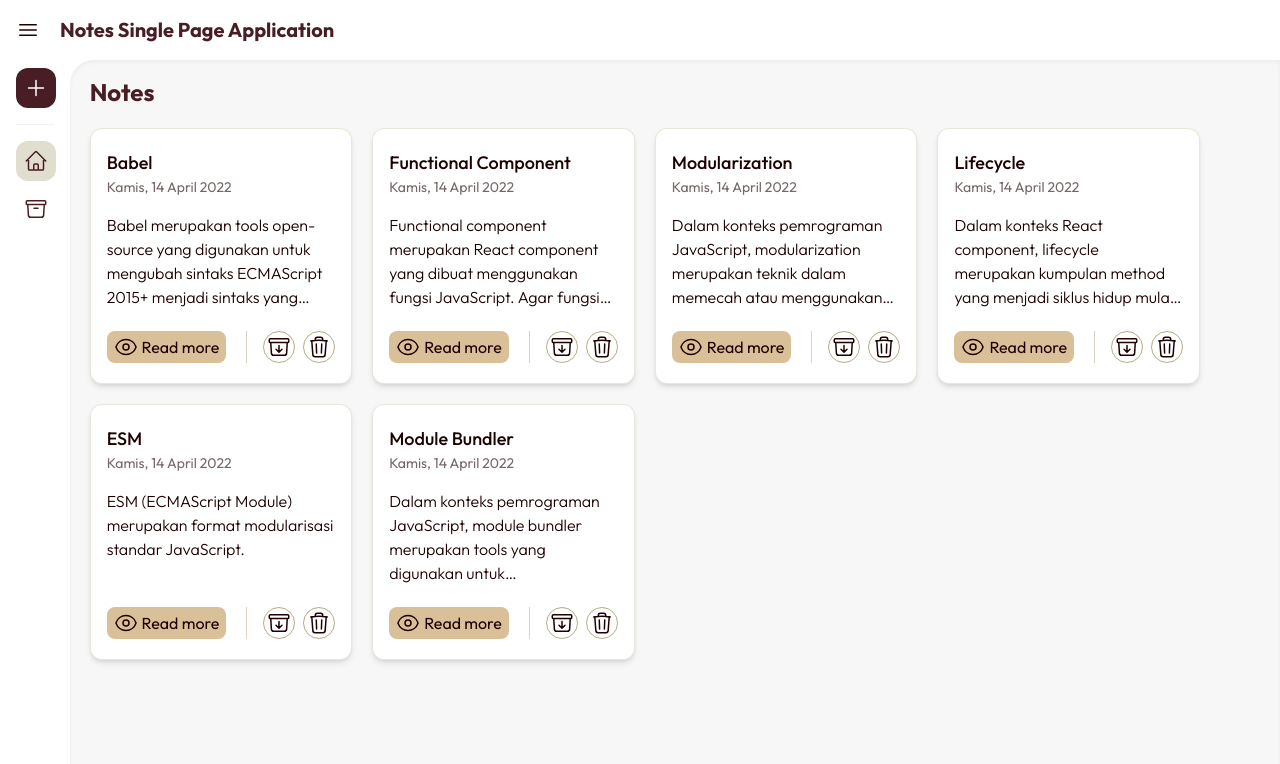
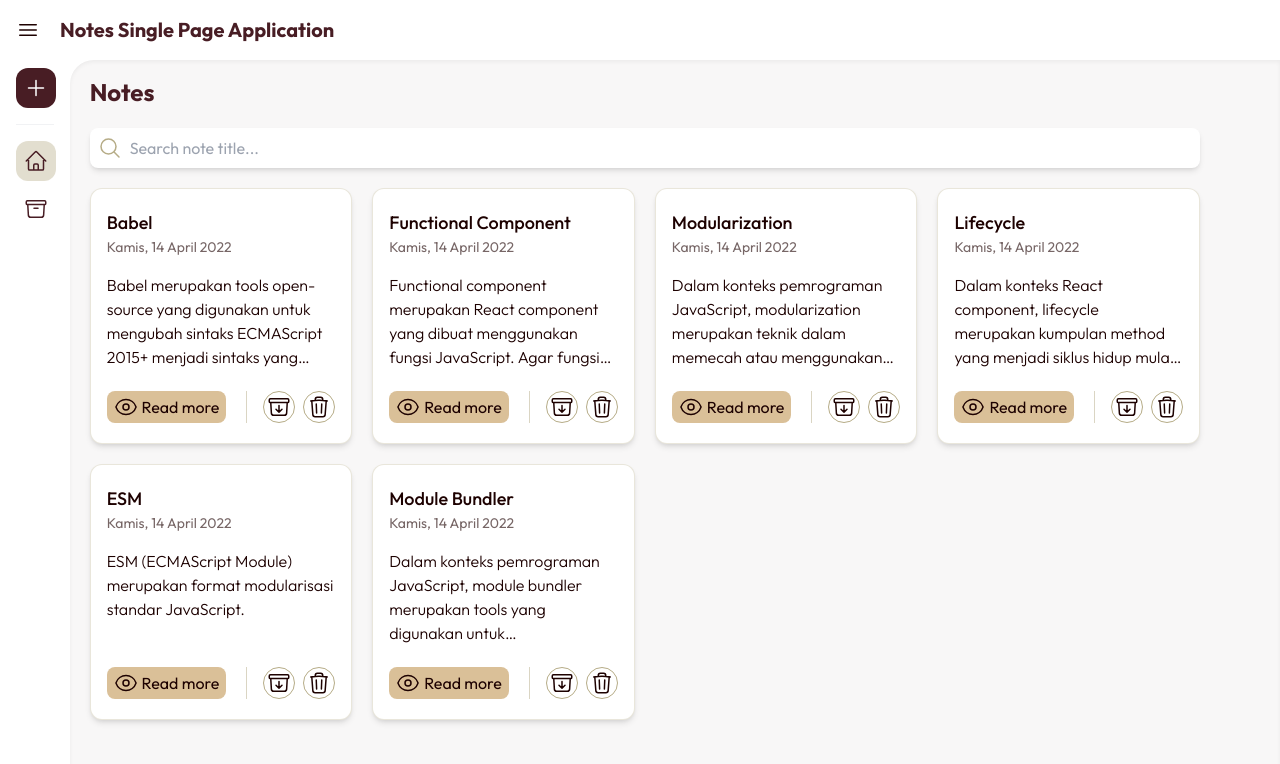
Before and after one commit to anindyoo/dicoding-react-5-notes-spa, a React (Vite) app: page / in a window 1280 px wide. Shown: the top 764 px of the page. Built offline with nearby package versions, Linux system fonts and the light colour scheme.

Commit message:
feat: implement note search feature.

```diff
--- a/src/App.jsx
+++ b/src/App.jsx
@@ -2,7 +2,7 @@ import React, { useEffect, useState } from 'react';
 import HomePage from './pages/HomePage';
 import Header from './components/Header/Header';
 import Sidebar from './components/Sidebar/Sidebar';
-import { Route, Routes } from 'react-router-dom';
+import { Route, Routes, useSearchParams } from 'react-router-dom';
 import { getAllNotes } from './utils/local-data';
 import NoteDetailPage from './pages/NoteDetailPage';
 import NotFoundPage from './pages/NotFoundPage';
@@ -21,6 +21,8 @@ const App = () => {
   const [notes, setNotes] = useState([]);
   const [isSidebarOpen, setIsSidebarOpen] = useState(false);
   const [noteModalObj, setNoteModalObj] = useState(emptyNote);
+  const [searchParams, setSearchParams] = useSearchParams('');
+  const keyword = searchParams.get('keyword') || '';
 
   const toggleSidebar = () => setIsSidebarOpen(!isSidebarOpen);
 
@@ -61,6 +63,12 @@ const App = () => {
     });
   };
 
+  const changeSearchParams = (keyword) => setSearchParams({ keyword });
+
+  const searchedNotes = notes.filter((note) => (
+    note.title.toLowerCase().includes(keyword?.toLowerCase())
+  ));
+
   useEffect(() => {
     const notes = getAllNotes();
     setNotes(notes);
@@ -90,11 +98,13 @@ const App = () => {
               path="/"
               element={
                 <HomePage
-                  notes={notes}
+                  notes={searchedNotes}
                   noteModalObj={noteModalObj}
                   toggleModal={toggleModal}
                   onDeleteNoteHandler={onDeleteNoteHandler}
                   onArchiveNoteHandler={onArchiveNoteHandler}
+                  keyword={keyword}
+                  keywordChange={changeSearchParams}
                 />
               }
             />
@@ -118,11 +128,13 @@ const App = () => {
               path='/archive'
               element={
                 <ArchivePage
-                  notes={notes}
+                  notes={searchedNotes}
                   noteModalObj={noteModalObj}
                   toggleModal={toggleModal}
                   onDeleteNoteHandler={onDeleteNoteHandler}
                   onArchiveNoteHandler={onArchiveNoteHandler}
+                  keyword={keyword}
+                  keywordChange={changeSearchParams}
                 />
               }
             />
--- /dev/null
+++ b/src/components/SearchBar/SearchBar.jsx
@@ -0,0 +1,39 @@
+import { MagnifyingGlassIcon } from '@heroicons/react/24/outline';
+import PropTypes from 'prop-types';
+import React from 'react';
+
+const SearchBar = ({
+  keyword,
+  keywordChange,
+}) => {
+  return (
+    <div className="
+    search-bar
+    relative
+    flex flex-row items-center"
+    >
+      <div className="search-bar__icon absolute left-2 text-accentColor">
+        <MagnifyingGlassIcon className="w-6" />
+      </div>
+      <input
+        type="text"
+        placeholder="Search note title..."
+        value={keyword}
+        onChange={(event) => keywordChange(event.target.value)}
+        className="
+        search-bar__input
+        w-full
+        p-2 pl-10
+        rounded-lg
+        shadow-md"
+      />
+    </div>
+  );
+};
+
+SearchBar.propTypes = {
+  keyword: PropTypes.string.isRequired,
+  keywordChange: PropTypes.func.isRequired,
+};
+
+export default SearchBar;
--- a/src/pages/ArchivePage.jsx
+++ b/src/pages/ArchivePage.jsx
@@ -3,6 +3,7 @@ import React from 'react';
 import { getArchivedNotes } from '../utils/local-data';
 import NoteActionModal from '../components/NoteActionModal/NoteActionModal';
 import NotesList from '../components/NotesList/NotesList';
+import SearchBar from '../components/SearchBar/SearchBar';
 
 const ArchivePage = ({
   notes,
@@ -10,6 +11,8 @@ const ArchivePage = ({
   toggleModal,
   onDeleteNoteHandler,
   onArchiveNoteHandler,
+  keyword,
+  keywordChange,
 }) => {
   const archivedNotes = getArchivedNotes(notes);
 
@@ -25,6 +28,10 @@ const ArchivePage = ({
       >
         Archived Notes
       </h2>
+      <SearchBar
+        keyword={keyword}
+        keywordChange={keywordChange}
+      />
       <NotesList notes={archivedNotes} toggleModal={toggleModal}/>
       <NoteActionModal
         noteModalObj={noteModalObj}
@@ -42,6 +49,8 @@ ArchivePage.propTypes = {
   toggleModal: PropTypes.func.isRequired,
   onDeleteNoteHandler: PropTypes.func.isRequired,
   onArchiveNoteHandler: PropTypes.func.isRequired,
+  keyword: PropTypes.string.isRequired,
+  keywordChange: PropTypes.func.isRequired,
 };
 
 export default ArchivePage;
--- a/src/pages/HomePage.jsx
+++ b/src/pages/HomePage.jsx
@@ -3,6 +3,7 @@ import React from 'react';
 import NoteActionModal from '../components/NoteActionModal/NoteActionModal';
 import { getActiveNotes } from '../utils/local-data';
 import NotesList from '../components/NotesList/NotesList';
+import SearchBar from '../components/SearchBar/SearchBar';
 
 const HomePage = ({
   notes,
@@ -10,6 +11,8 @@ const HomePage = ({
   toggleModal,
   onDeleteNoteHandler,
   onArchiveNoteHandler,
+  keyword,
+  keywordChange,
 }) => {
   const activeNotes = getActiveNotes(notes);
 
@@ -25,6 +28,10 @@ const HomePage = ({
       >
         Notes
       </h2>
+      <SearchBar
+        keyword={keyword}
+        keywordChange={keywordChange}
+      />
       <NotesList notes={activeNotes} toggleModal={toggleModal}/>
       <NoteActionModal
         noteModalObj={noteModalObj}
@@ -42,6 +49,8 @@ HomePage.propTypes = {
   toggleModal: PropTypes.func.isRequired,
   onDeleteNoteHandler: PropTypes.func.isRequired,
   onArchiveNoteHandler: PropTypes.func.isRequired,
+  keyword: PropTypes.string.isRequired,
+  keywordChange: PropTypes.func.isRequired,
 };
 
 export default HomePage;
```
